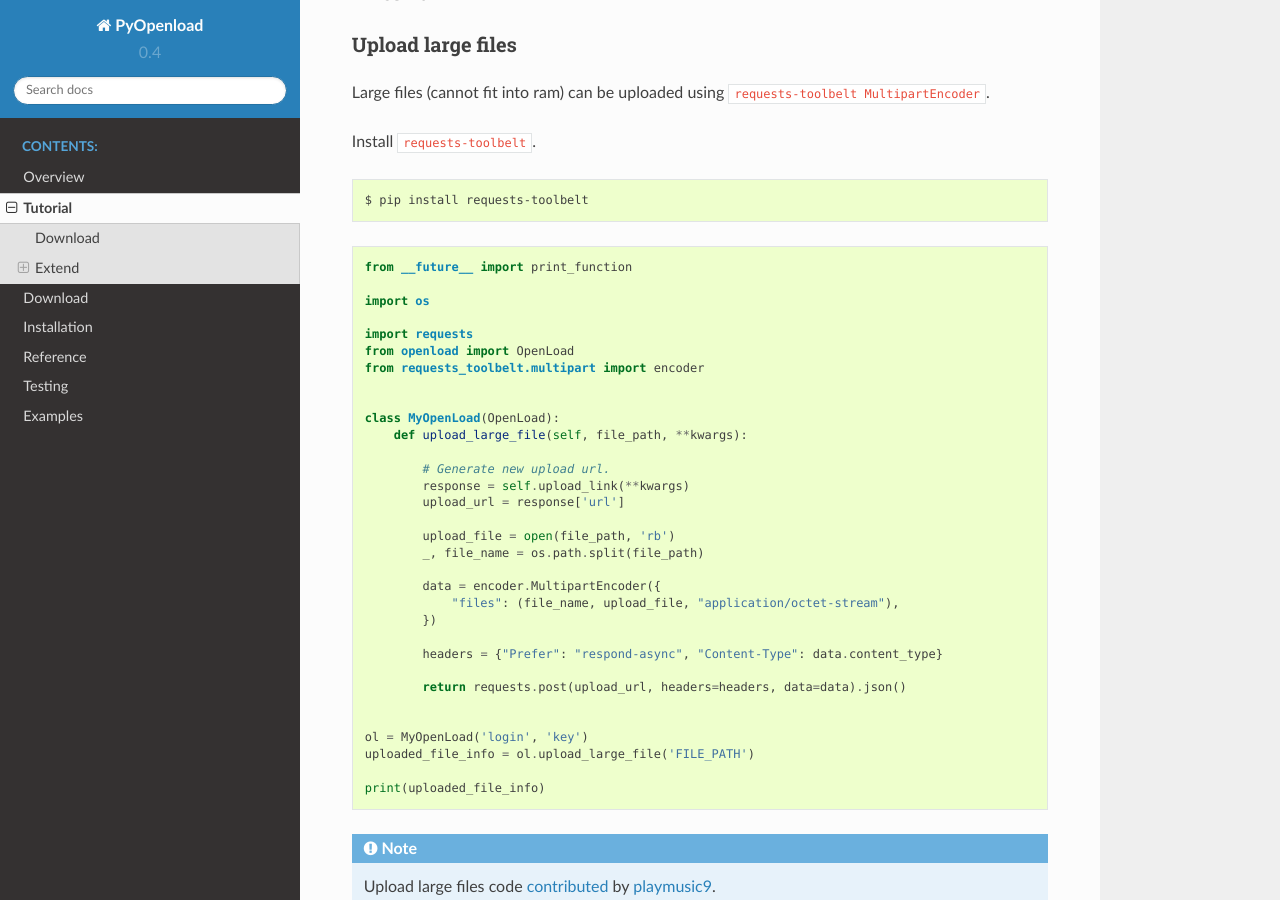
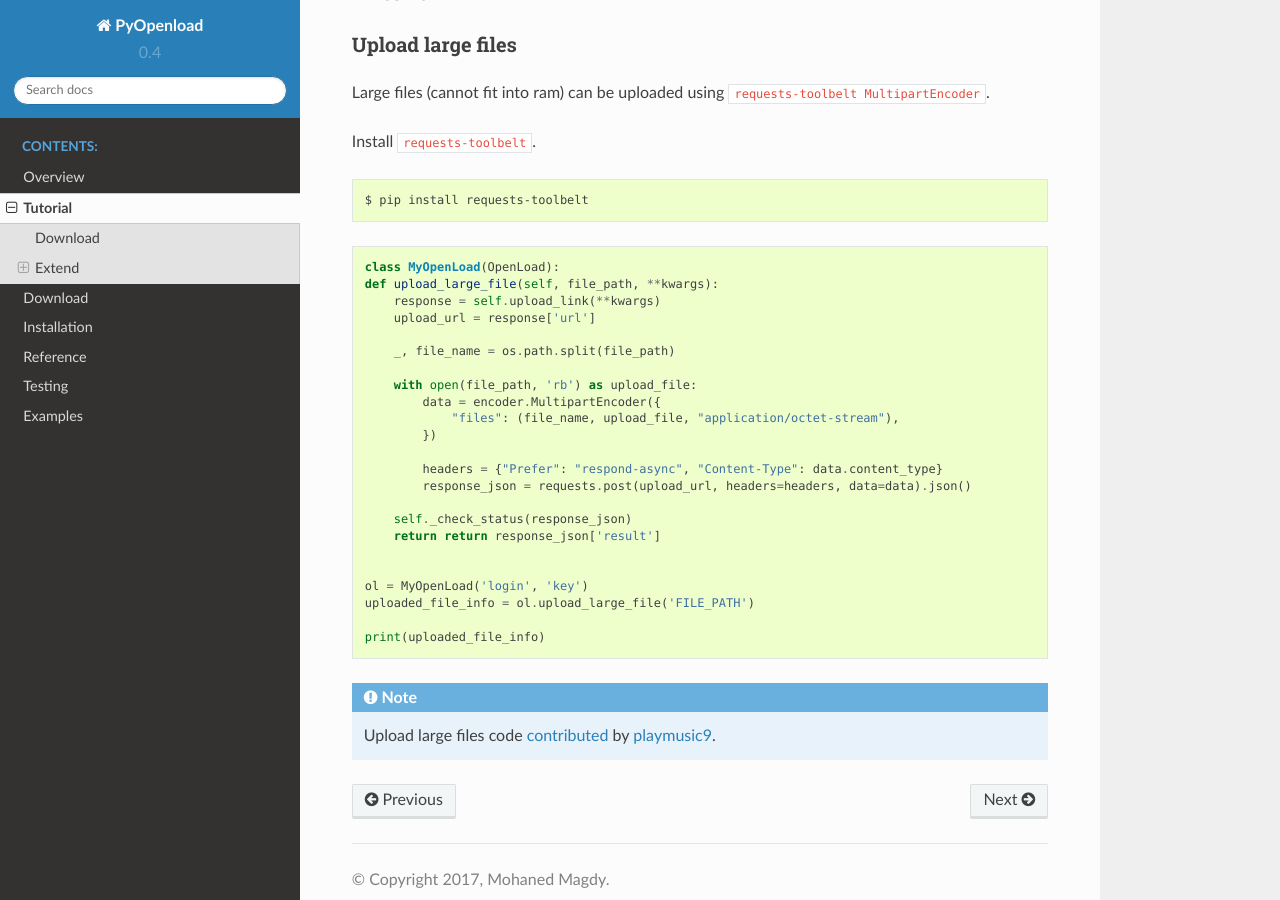
Before and after one commit to mohan3d/PyOpenload, a Sphinx documentation site: the page built from docs/tutorial.rst, in a window 1280 px wide and 900 px high, scrolled down 997 px. Built offline with Sphinx 7.4.7 and the Read the Docs theme 2.0.0, drawn with Linux system fonts in a browser that asks for light colours.

Commit message:
Update tutorial.rst

```diff
--- a/docs/tutorial.rst
+++ b/docs/tutorial.rst
@@ -64,32 +64,23 @@ Install :samp:`requests-toolbelt`.
 
 .. code-block:: python
 
-    from __future__ import print_function
+    class MyOpenLoad(OpenLoad):
+    def upload_large_file(self, file_path, **kwargs):
+        response = self.upload_link(**kwargs)
+        upload_url = response['url']
 
-    import os
+        _, file_name = os.path.split(file_path)
 
-    import requests
-    from openload import OpenLoad
-    from requests_toolbelt.multipart import encoder
-
-
-    class MyOpenLoad(OpenLoad):
-        def upload_large_file(self, file_path, **kwargs):
-
-            # Generate new upload url.
-            response = self.upload_link(**kwargs)
-            upload_url = response['url']
-
-            upload_file = open(file_path, 'rb')
-            _, file_name = os.path.split(file_path)
-
+        with open(file_path, 'rb') as upload_file:
             data = encoder.MultipartEncoder({
                 "files": (file_name, upload_file, "application/octet-stream"),
             })
 
             headers = {"Prefer": "respond-async", "Content-Type": data.content_type}
+            response_json = requests.post(upload_url, headers=headers, data=data).json()
 
-            return requests.post(upload_url, headers=headers, data=data).json()
+        self._check_status(response_json)
+        return return response_json['result']
 
 
     ol = MyOpenLoad('login', 'key')
```
